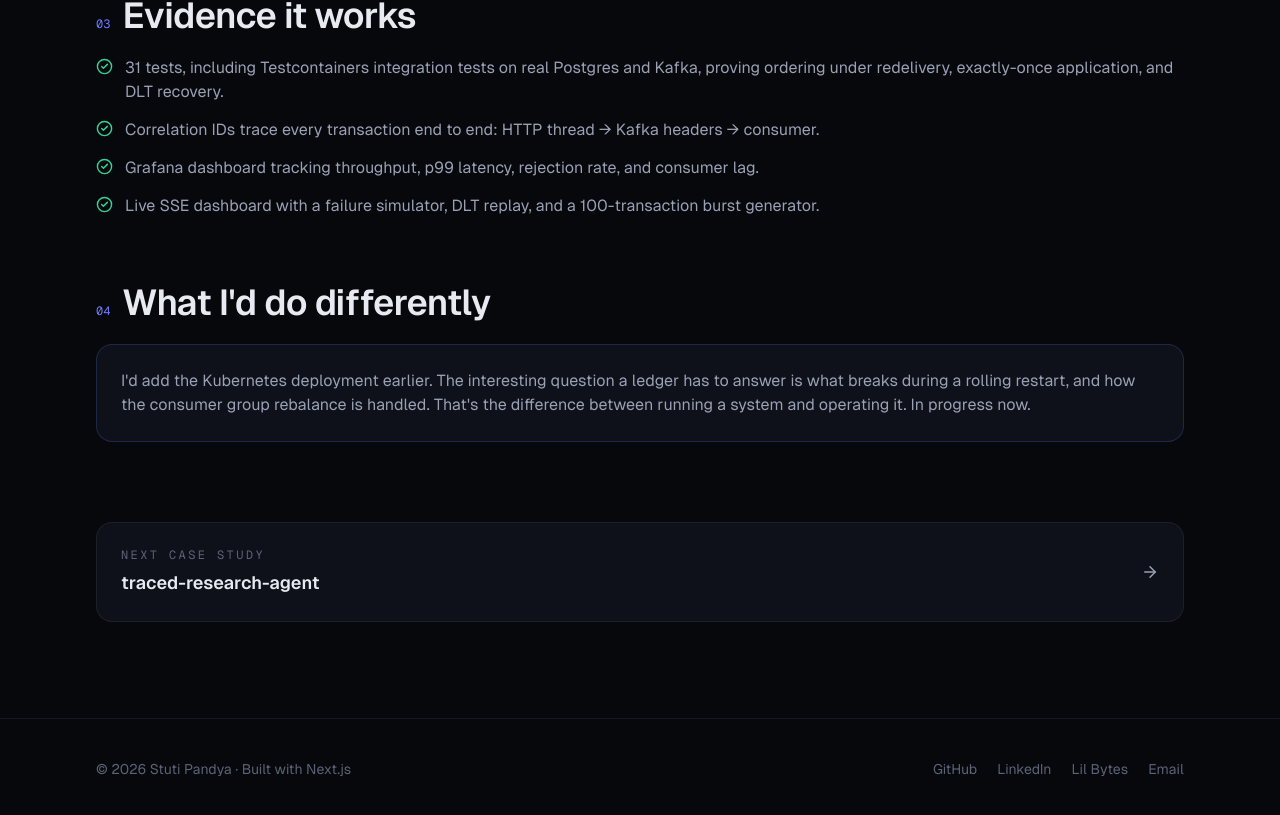
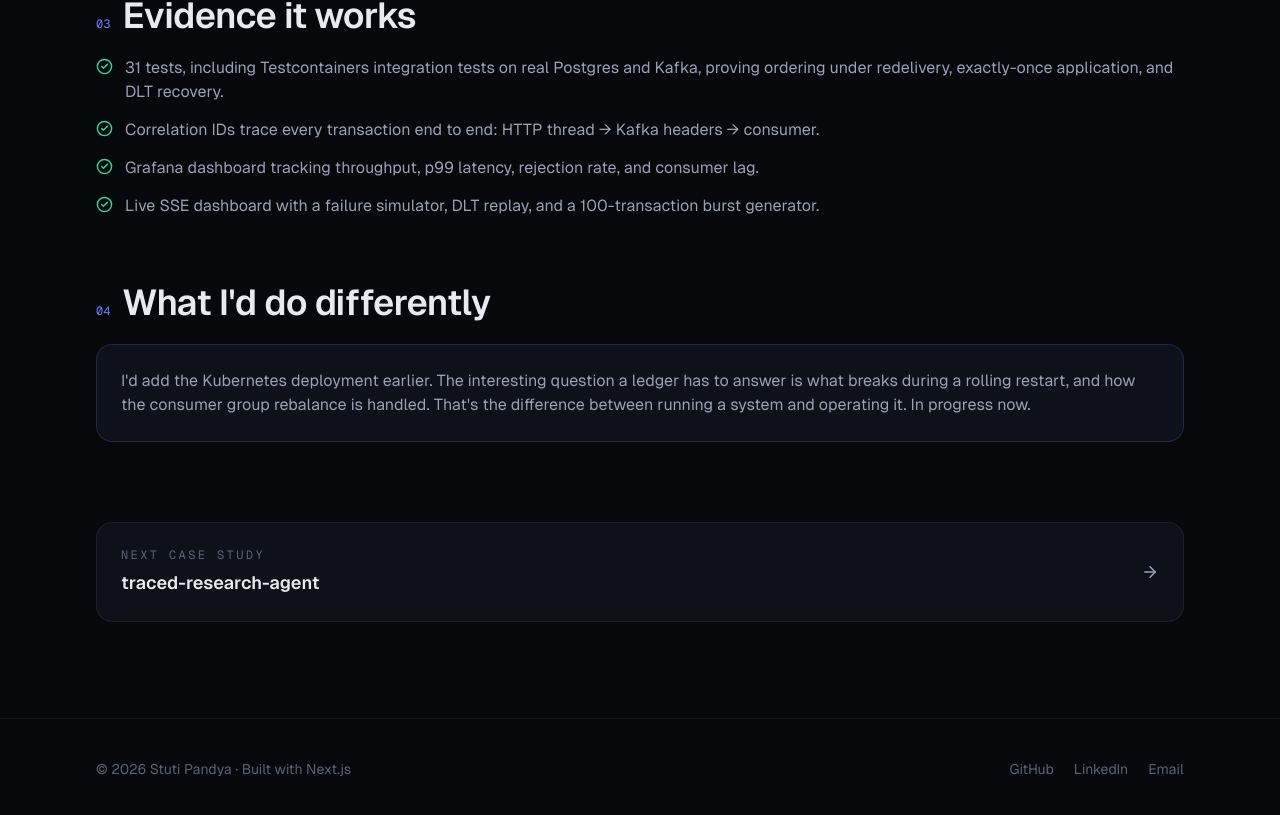
Before and after one commit to stupnd/portfolio-, a Next.js app: page /projects/transaction-ledger in a window 1280 px wide. Shown: the part 1902-2717 px from the top of the page. Built offline with nearby package versions, Linux system fonts and the light colour scheme.

Commit message:
Remove Lil Bytes, correct NRCan to two co-op terms

```diff
--- a/src/components/sections/Leadership.tsx
+++ b/src/components/sections/Leadership.tsx
@@ -11,7 +11,10 @@ export function Leadership() {
       <Container>
         <SectionHeading size="minor" eyebrow="05 · Beyond the code" title="Leadership & achievements" />
 
-        <div className="grid gap-6 lg:grid-cols-2">
+        {/* Single entry reads better full width than stranded in a half column */}
+        <div
+          className={`grid gap-6 ${site.leadership.length > 1 ? "lg:grid-cols-2" : ""}`}
+        >
           {site.leadership.map((entry, i) => (
             <ScrollReveal key={entry.org} delay={i * 0.06}>
               <div className="card h-full overflow-hidden transition-transform duration-300 hover:-translate-y-0.5">
--- a/src/components/sections/LookingFor.tsx
+++ b/src/components/sections/LookingFor.tsx
@@ -40,7 +40,7 @@ export function LookingFor() {
                 <Fact
                   icon={<Briefcase size={16} />}
                   label="Experience"
-                  value="3 software internships, 20+ months"
+                  value="3 software internships"
                 />
                 <Button href={site.resumeUrl} variant="secondary" download className="mt-2 w-full">
                   <FileDown size={15} /> Download resume
--- a/src/content/site.config.ts
+++ b/src/content/site.config.ts
@@ -33,7 +33,7 @@ export const site: SiteConfig = {
     roles: ["Backend Engineer", "Full-Stack Engineer", "Software Engineer, New Grad", "AI / ML Engineer"],
     startDate: "January 2027",
     locations: "Ottawa, Toronto, Waterloo, Vancouver, or remote in Canada",
-    note: "Graduating December 2026 with a BASc in Computer Engineering. Three internships completed, and legally able to work in Canada full time.",
+    note: "Graduating December 2026 with a BASc in Computer Engineering. Three software internships completed, and legally able to work in Canada full time.",
   },
   // REPLACE: drop your finalized resume at public/resume.pdf (this link 404s until you do)
   resumeUrl: "/resume.pdf",
@@ -42,27 +42,26 @@ export const site: SiteConfig = {
   socials: [
     { label: "GitHub", url: "https://github.com/stupnd" },
     { label: "LinkedIn", url: "https://linkedin.com/in/stuti-pandya-6a8bab258" },
-    { label: "Lil Bytes", url: "https://instagram.com/lilbytes.tech" },
   ],
 
   about: [
-    "Three internships so far: container security at Trend Micro (Go, Kubernetes, AWS), event brokers at Solace, and three co-op terms at Natural Resources Canada.",
+    "Three internships so far: container security at Trend Micro (Go, Kubernetes, AWS), event brokers at Solace, and two co-op terms at Natural Resources Canada.",
     "I like the unglamorous side of backend work: message ordering, failure recovery, observability. My flagship project is an event-driven transaction ledger with 31 tests proving ordering holds even when things crash.",
     "On the AI side, I build the measurement around LLM systems, not just demos. My research agent ships with its own eval harness: 25 golden questions, an LLM judge, and accuracy raised 64% → 73% by ablation.",
-    "Off the clock, I chair uOttawa's IEEE Women in Engineering chapter and co-run Lil Bytes, a short-form tech education brand.",
+    "Off the clock, I chair uOttawa's IEEE Women in Engineering chapter.",
   ],
 
   // Photo strip in the About section. Swap files in public/photos to change.
   aboutPhotos: [
     { src: "/photos/kayaks.jpg", alt: "Kayaks on a lake dock", caption: "off-grid" },
-    { src: "/photos/lil-bytes.jpg", alt: "Filming Lil Bytes at a hackathon", caption: "lil bytes" },
+    { src: "/photos/mountains.jpg", alt: "Mountains across a lake in Banff", caption: "banff" },
     { src: "/photos/friends.jpg", alt: "Photobooth strip with friends", caption: "with friends" },
     { src: "/photos/flamingos.jpg", alt: "Watching flamingos at the park", caption: "touching grass" },
   ],
 
   // Every number here is sourced. See the label lines.
   stats: [
-    { value: "3", label: "Internships", source: "Trend Micro · Solace · NRCan (3 co-op terms)" },
+    { value: "3", label: "Internships", source: "Trend Micro · Solace · NRCan (2 co-op terms)" },
     { value: "$6–9K/mo", label: "Cloud cost savings identified", source: "AWS cost investigation at Trend Micro" },
     { value: "1.4B+", label: "Monthly API calls traced", source: "Root-caused a cost spike to 55 orphaned stacks" },
     { value: "200+", label: "CVEs triaged & resolved", source: "With automation cutting manual triage ~75%" },
@@ -171,7 +170,7 @@ export const site: SiteConfig = {
     },
     {
       company: "Natural Resources Canada",
-      role: "Software Developer Intern, 3 co-op terms",
+      role: "Software Developer Intern, 2 co-op terms",
       period: "May 2024 – Aug 2025",
       location: "Ottawa",
       stack: ["Salesforce", "Apex", "C#", "Oracle SQL", "PowerShell"],
@@ -181,7 +180,7 @@ export const site: SiteConfig = {
       ],
       details: [
         "Migrated and cleaned legacy records ahead of a system upgrade.",
-        "Invited back for three consecutive co-op terms, 15 months total.",
+        "Invited back for a second co-op term.",
       ],
     },
   ],
@@ -390,16 +389,6 @@ export const site: SiteConfig = {
         "Ran WIPS 2026 and a 100+ participant hackathon, plus workshops on Git, React, and Docker.",
       ],
     },
-    {
-      org: "Lil Bytes",
-      role: "Co-creator",
-      period: "2025 – Present",
-      images: ["/photos/lil-bytes.jpg"],
-      bullets: [
-        "Short-form tech education on Instagram and TikTok: engineering and AI, explained simply.",
-        "Anyone can build a tool. Getting people to use one is the rarer skill, and this is where I practice it.",
-      ],
-    },
   ],
 
   achievements: [
```
Also changed, not shown: public/photos/lil-bytes.jpg (deleted), public/photos/mountains.jpg (added).
